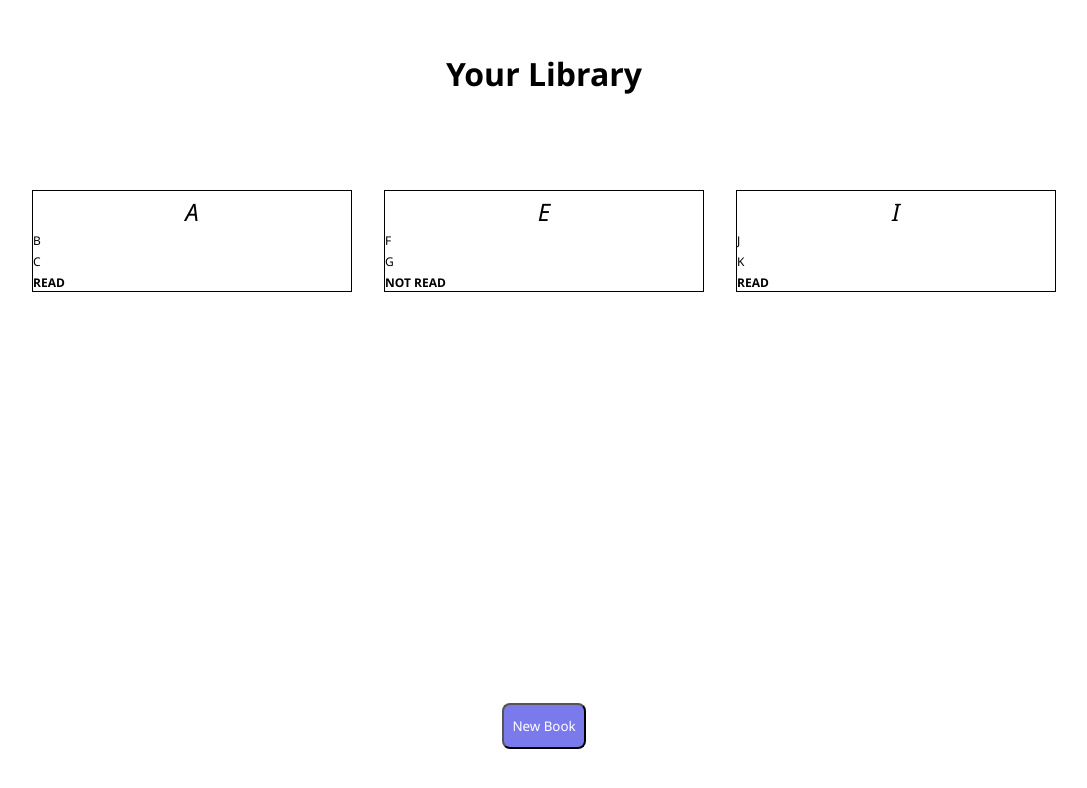
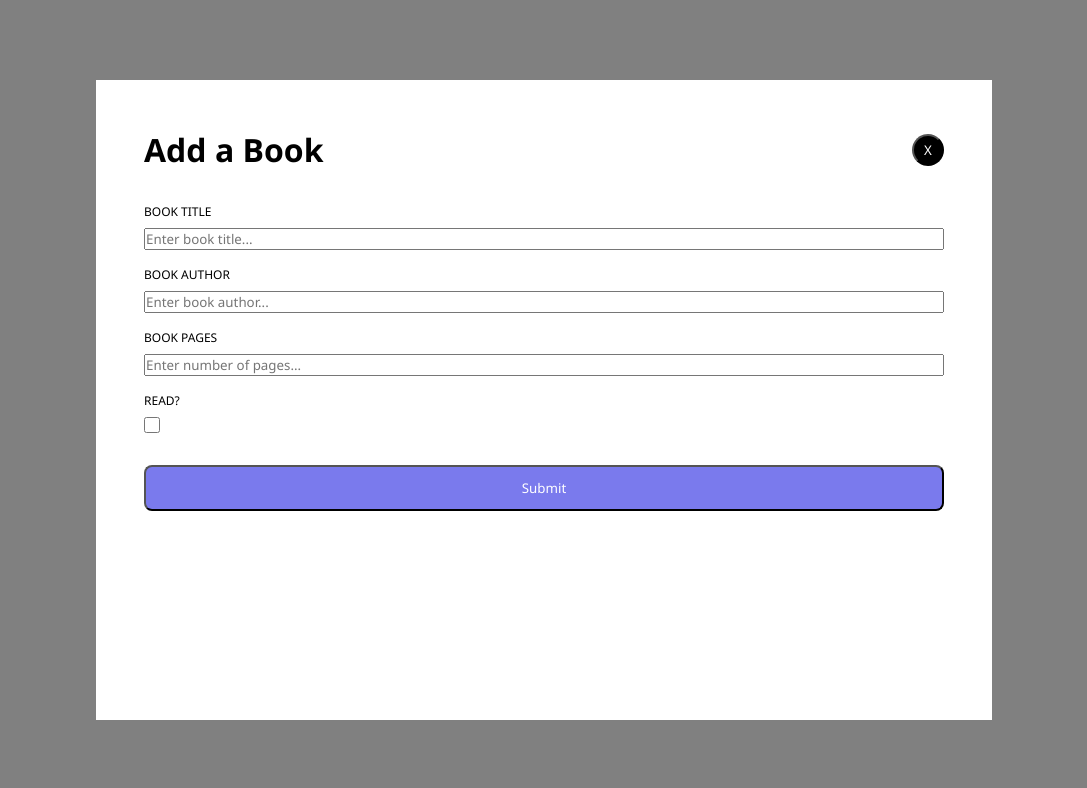
Before and after one commit to ruinabeshima/Object-Library, a plain HTML site: page index.html in a window 1280 px wide. Both pictures are taken after a click on the button "New Book". Shown: the whole page, without its empty margins (96-1183 px from the left). Drawn offline with Linux system fonts and the light colour scheme.

Commit message:
Added HTML and CSS for a modal for adding new books

```diff
--- a/index.html
+++ b/index.html
@@ -9,12 +9,48 @@
 </head>
 <body>
 
-  <h1>Your Library</h1>
+  <h1 id="page-title">Your Library</h1>
 
   <div id="library-container">
   </div>
 
   <button id="new-book">New Book</button>
 
+
+  <div id="modal">
+    <div id="modal-content">
+      <div class="title-and-close-container">
+        <h1>Add a Book</h1>
+        <button id="modal-close"">X</button>
+      </div>
+      <form>
+        <div class="form-item-container">
+          <label for="new-book-title">BOOK TITLE</label>
+          <input type="text" id="new-book-title" placeholder="Enter book title..."></input>
+        </div>
+
+        <div class="form-item-container">
+          <label for="new-book-author">BOOK AUTHOR</label>
+          <input type="text" id="new-book-author" placeholder="Enter book author..."></input>
+        </div>
+
+        <div class="form-item-container">
+          <label for="new-book-pages">BOOK PAGES</label>
+          <input type="text" id="new-book-pages" placeholder="Enter number of pages..."></input>
+        </div>
+
+        <div class="form-item-container">
+          <label for="new-book-read-or-not">READ?</label>
+          <input type="checkbox" id="new-book-read-or-not">
+        </div>
+
+        <div class="form-item-container">
+          <button id="form-submit">Submit</button>
+        </div>
+
+      </form>
+    </div>
+  </div>
+
 </body>
 </html>
--- a/script.js
+++ b/script.js
@@ -13,7 +13,7 @@ function Book(title, author, pages, readOrNot){
 }
 
 // Stores book objects in array
-function addBookToLibrary(title, author, pages, readOrNot){
+function AddBookToLibrary(title, author, pages, readOrNot){
   newBook = new Book(title, author, pages, readOrNot)
   myLibrary.push(newBook)
 }
@@ -55,11 +55,36 @@ function BookDisplay(){
   }
 }
 
+function ShowModal(){
+  createNewBook.addEventListener("click", function(){
+    modal.style.display = "flex"
+    libraryContainer.style.display = "none"
+    createNewBook.style.display = "none"
+    pageTitle.style.display = "none"
+  })
+}
+
+function CloseModal(){
+  modalClose.addEventListener("click", function(){
+    modal.style.display = "none"
+    libraryContainer.style.display = "grid"
+    createNewBook.style.display = "block"
+    pageTitle.style.display = "block"
+  })
+}
+
+
+
 //main
-libraryContainer = document.getElementById("library-container")
-createNewBook = document.getElementById("new-book")
+const libraryContainer = document.getElementById("library-container")
+const createNewBook = document.getElementById("new-book")
+const modal = document.getElementById("modal")
+const modalClose = document.getElementById("modal-close")
+const pageTitle = document.getElementById("page-title")
 
-addBookToLibrary("A", "B", "C", true)
-addBookToLibrary("E", "F", "G", false)
-addBookToLibrary("I", "J", "K", true)
+AddBookToLibrary("A", "B", "C", true)
+AddBookToLibrary("E", "F", "G", false)
+AddBookToLibrary("I", "J", "K", true)
 BookDisplay()
+ShowModal()
+CloseModal()
--- a/styles.css
+++ b/styles.css
@@ -6,7 +6,7 @@
 }
 
 body {
-  height: 100vh;
+  min-height: 100vh;
   width: 100vw;
   display: flex;
   flex-direction: column;
@@ -14,7 +14,8 @@ body {
   align-items: center;
 }
 
-h1 {
+#page-title {
+  margin-top: 2rem;
   margin-bottom: 2rem;
 }
 
@@ -50,7 +51,7 @@ h1 {
   font-weight: bold;
 }
 
-#new-book {
+#new-book, #form-submit {
   margin-top: 1rem;
   padding-top: 0.75rem;
   padding-bottom: 0.75rem;
@@ -61,7 +62,63 @@ h1 {
   border-radius: 0.5rem;
 }
 
-#new-book:hover {
+#new-book:hover, #form-submit:hover {
   background-color:  rgb(159, 159, 252);
   cursor: pointer;
 }
+
+#modal {
+  display: none;
+  justify-content: center;
+  align-items: center;
+  z-index: 1000;
+  position: fixed;
+  top: 0;
+  left: 0;
+  width: 100%;
+  height: 100%;
+  background-color: grey;
+}
+
+#modal-content {
+  background: white;
+  width: 70%;
+  height: 80%;
+  padding: 3rem;
+}
+
+#modal-close {
+  height: 2rem;
+  width: 2rem;
+  border-radius: 2rem;
+  background-color: black;
+  color: white;
+  text-align: center;
+}
+
+#modal-close:hover {
+  background-color: grey;
+}
+
+.title-and-close-container {
+  display: flex;
+  justify-content: space-between;
+  align-items: center;
+  margin-bottom: 2rem;
+}
+
+.form-item-container {
+  display: flex;
+  flex-direction: column;
+  margin-top: 1rem;
+}
+
+.form-item-container > label {
+  font-size: 0.75rem;
+  margin-bottom: 0.5rem;
+}
+
+#new-book-read-or-not {
+  width: 1rem;
+  height: 1rem;
+}
```
